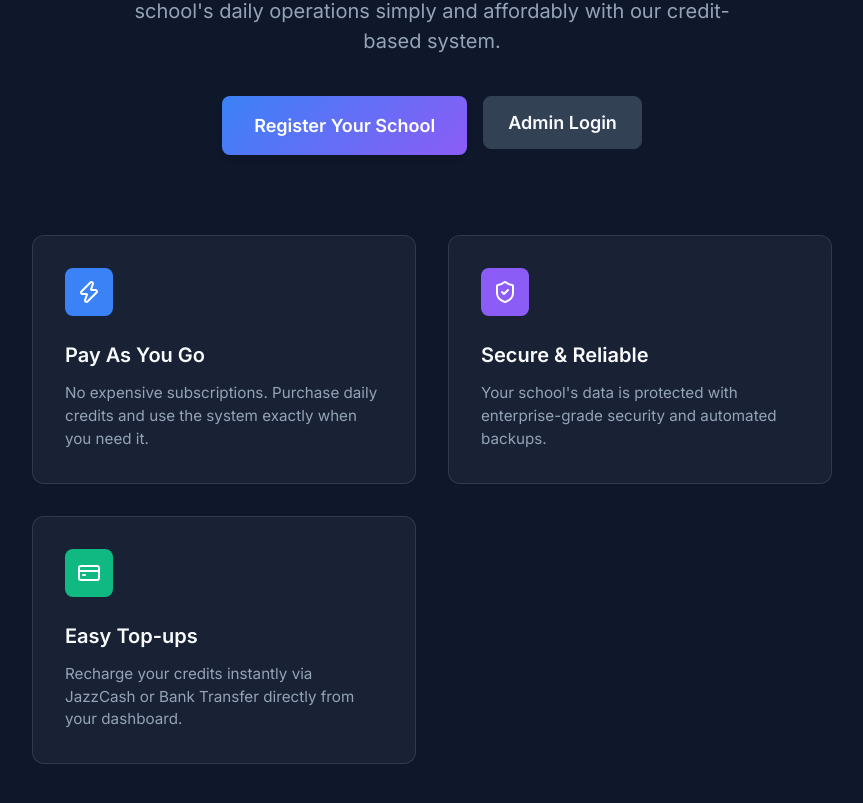
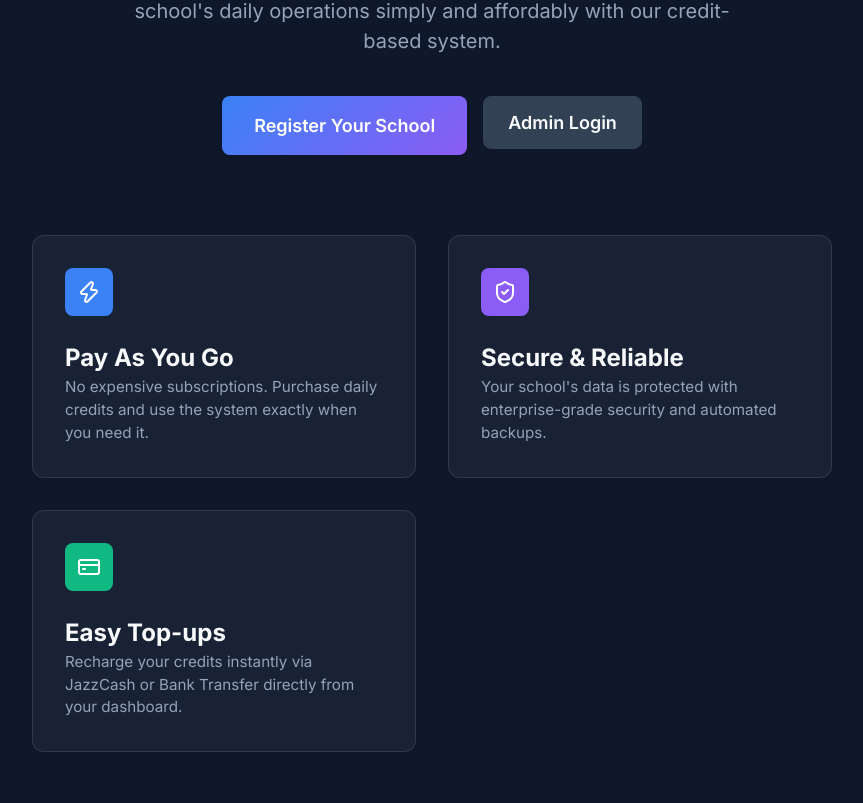
Before and after one commit to shieldspprt/babulilmsoft, a React (Vite) app: page / in a window 1280 px wide. Shown: the part 393-1196 px from the top of the page, without its empty margins (208-1071 px from the left). Built offline with nearby package versions, Linux system fonts and the light colour scheme; no server answers.

Commit message:
SEO: Add meta tags, robots.txt, and improve semantic HTML accessibility

```diff
--- a/index.html
+++ b/index.html
@@ -4,7 +4,27 @@
     <meta charset="UTF-8" />
     <link rel="icon" type="image/svg+xml" href="/favicon.svg" />
     <meta name="viewport" content="width=device-width, initial-scale=1.0" />
-    <title>temp-app</title>
+    <title>Babulilmsoft - Modern School Management System</title>
+    <meta name="description" content="Streamline your school administrative operations with Babulilmsoft. A premium, credit-based institution management system for modern educators." />
+    <meta name="keywords" content="school management system, edtech, institution management, school software, credit based system, babulilmsoft" />
+    <meta name="author" content="Babulilmsoft Team" />
+
+    <!-- Open Graph / Facebook -->
+    <meta property="og:type" content="website" />
+    <meta property="og:url" content="https://babulilmsoft.netlify.app/" />
+    <meta property="og:title" content="Babulilmsoft - Modern School Management System" />
+    <meta property="og:description" content="Manage your institution efficiently with our premium credit-based system. Simple, affordable, and secure." />
+    <meta property="og:image" content="https://babulilmsoft.netlify.app/og-image.png" />
+
+    <!-- Twitter -->
+    <meta property="twitter:card" content="summary_large_image" />
+    <meta property="twitter:url" content="https://babulilmsoft.netlify.app/" />
+    <meta property="twitter:title" content="Babulilmsoft - Modern School Management System" />
+    <meta property="twitter:description" content="Manage your institution efficiently with our premium credit-based system." />
+    <meta property="twitter:image" content="https://babulilmsoft.netlify.app/og-image.png" />
+
+    <!-- Canonical Link -->
+    <link rel="canonical" href="https://babulilmsoft.netlify.app/" />
   </head>
   <body>
     <div id="root"></div>
--- a/src/components/layout/Navbar.tsx
+++ b/src/components/layout/Navbar.tsx
@@ -15,10 +15,10 @@ export const Navbar = () => {
   };
 
   return (
-    <nav className="navbar glass">
+    <nav className="navbar glass" aria-label="Main Navigation">
       <div className="nav-container">
-        <Link to="/" className="nav-logo">
-          <GraduationCap size={28} className="logo-icon" />
+        <Link to="/" className="nav-logo" aria-label="Babulilmsoft Home">
+          <GraduationCap size={28} className="logo-icon" aria-hidden="true" />
           <span>Babulilm<span className="logo-accent">soft</span></span>
         </Link>
 
@@ -28,17 +28,17 @@ export const Navbar = () => {
               {profile && (
                 <div className="nav-profile">
                   {profile.logo_url && (
-                    <img src={profile.logo_url} alt="School Logo" className="nav-avatar" />
+                    <img src={profile.logo_url} alt={`${profile.school_name} Logo`} className="nav-avatar" />
                   )}
                   <span className="nav-school-name">{profile.school_name}</span>
                   <span className="credits-badge">{profile.total_credits} Credits</span>
                 </div>
               )}
-              <Button variant="ghost" className="nav-btn" onClick={() => navigate('/dashboard')}>
-                <LayoutDashboard size={18} /> Dashboard
+              <Button variant="ghost" className="nav-btn" onClick={() => navigate('/dashboard')} aria-label="Go to Dashboard">
+                <LayoutDashboard size={18} aria-hidden="true" /> Dashboard
               </Button>
-              <Button variant="outline" className="nav-btn" onClick={handleLogout}>
-                <LogOut size={18} /> Logout
+              <Button variant="outline" className="nav-btn" onClick={handleLogout} aria-label="Logout">
+                <LogOut size={18} aria-hidden="true" /> Logout
               </Button>
             </>
           ) : (
--- a/src/pages/Home.tsx
+++ b/src/pages/Home.tsx
@@ -6,10 +6,10 @@ import './Home.css';
 
 export const Home = () => {
   return (
-    <div className="home-container">
-      <div className="hero-section">
+    <main className="home-container">
+      <section className="hero-section" aria-labelledby="hero-heading">
         <div className="hero-badge animate-fade-in">✨ The Future of School Management</div>
-        <h1 className="hero-title animate-fade-in" style={{ animationDelay: '0.1s' }}>
+        <h1 id="hero-heading" className="hero-title animate-fade-in" style={{ animationDelay: '0.1s' }}>
           Empower Your Institution with <span className="text-gradient">Babulilmsoft</span>
         </h1>
         <p className="hero-subtitle animate-fade-in" style={{ animationDelay: '0.2s' }}>
@@ -23,25 +23,25 @@ export const Home = () => {
             <Button size="lg" variant="secondary">Admin Login</Button>
           </Link>
         </div>
-      </div>
+      </section>
 
-      <div className="features-section">
-        <div className="feature-card glass animate-fade-in" style={{ animationDelay: '0.4s' }}>
-          <div className="feature-icon bg-primary"><Zap size={24} /></div>
-          <h3>Pay As You Go</h3>
+      <section className="features-section" aria-label="Key Features">
+        <article className="feature-card glass animate-fade-in" style={{ animationDelay: '0.4s' }}>
+          <div className="feature-icon bg-primary" aria-hidden="true"><Zap size={24} /></div>
+          <h2>Pay As You Go</h2>
           <p>No expensive subscriptions. Purchase daily credits and use the system exactly when you need it.</p>
-        </div>
-        <div className="feature-card glass animate-fade-in" style={{ animationDelay: '0.5s' }}>
-          <div className="feature-icon bg-accent"><ShieldCheck size={24} /></div>
-          <h3>Secure & Reliable</h3>
+        </article>
+        <article className="feature-card glass animate-fade-in" style={{ animationDelay: '0.5s' }}>
+          <div className="feature-icon bg-accent" aria-hidden="true"><ShieldCheck size={24} /></div>
+          <h2>Secure & Reliable</h2>
           <p>Your school's data is protected with enterprise-grade security and automated backups.</p>
-        </div>
-        <div className="feature-card glass animate-fade-in" style={{ animationDelay: '0.6s' }}>
-          <div className="feature-icon bg-success"><CreditCard size={24} /></div>
-          <h3>Easy Top-ups</h3>
+        </article>
+        <article className="feature-card glass animate-fade-in" style={{ animationDelay: '0.6s' }}>
+          <div className="feature-icon bg-success" aria-hidden="true"><CreditCard size={24} /></div>
+          <h2>Easy Top-ups</h2>
           <p>Recharge your credits instantly via JazzCash or Bank Transfer directly from your dashboard.</p>
-        </div>
-      </div>
-    </div>
+        </article>
+      </section>
+    </main>
   );
 };
```
Also changed, not shown: public/robots.txt (added).
